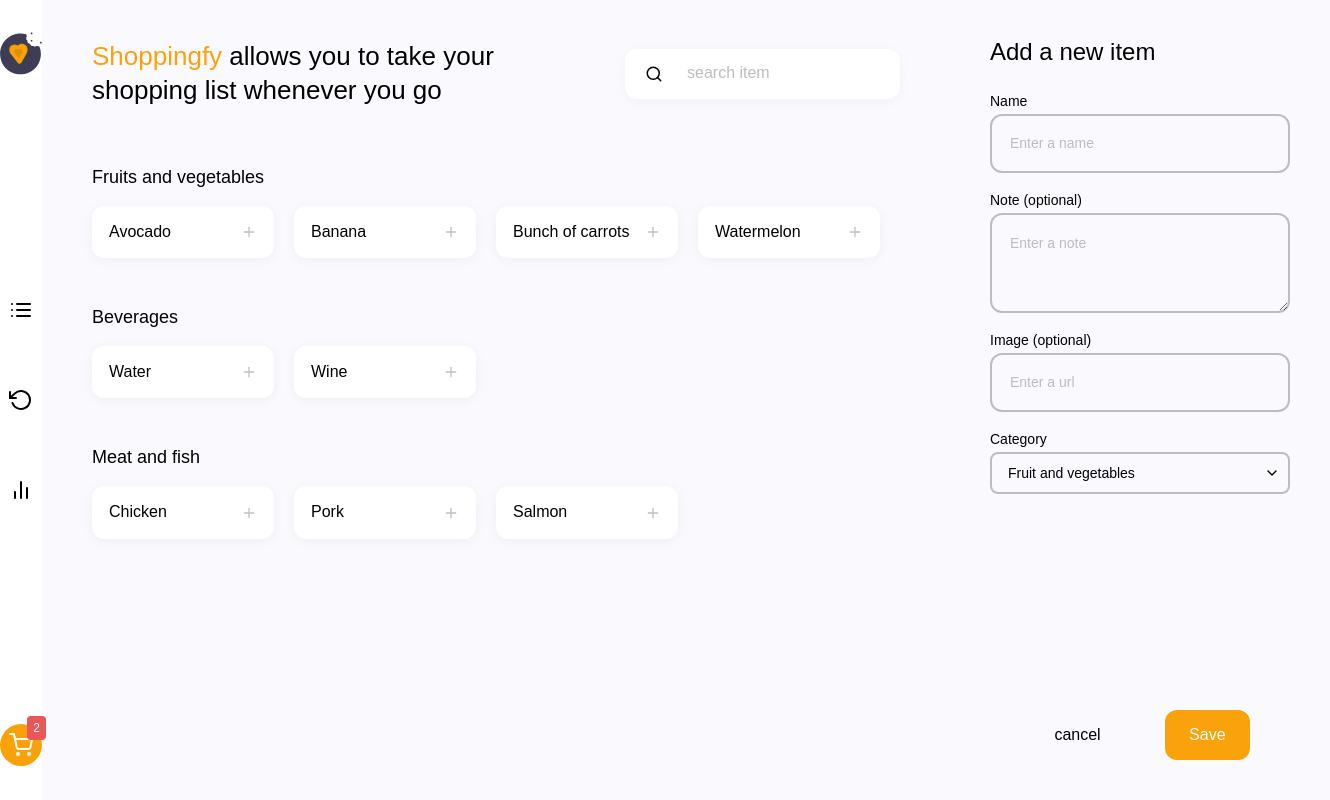
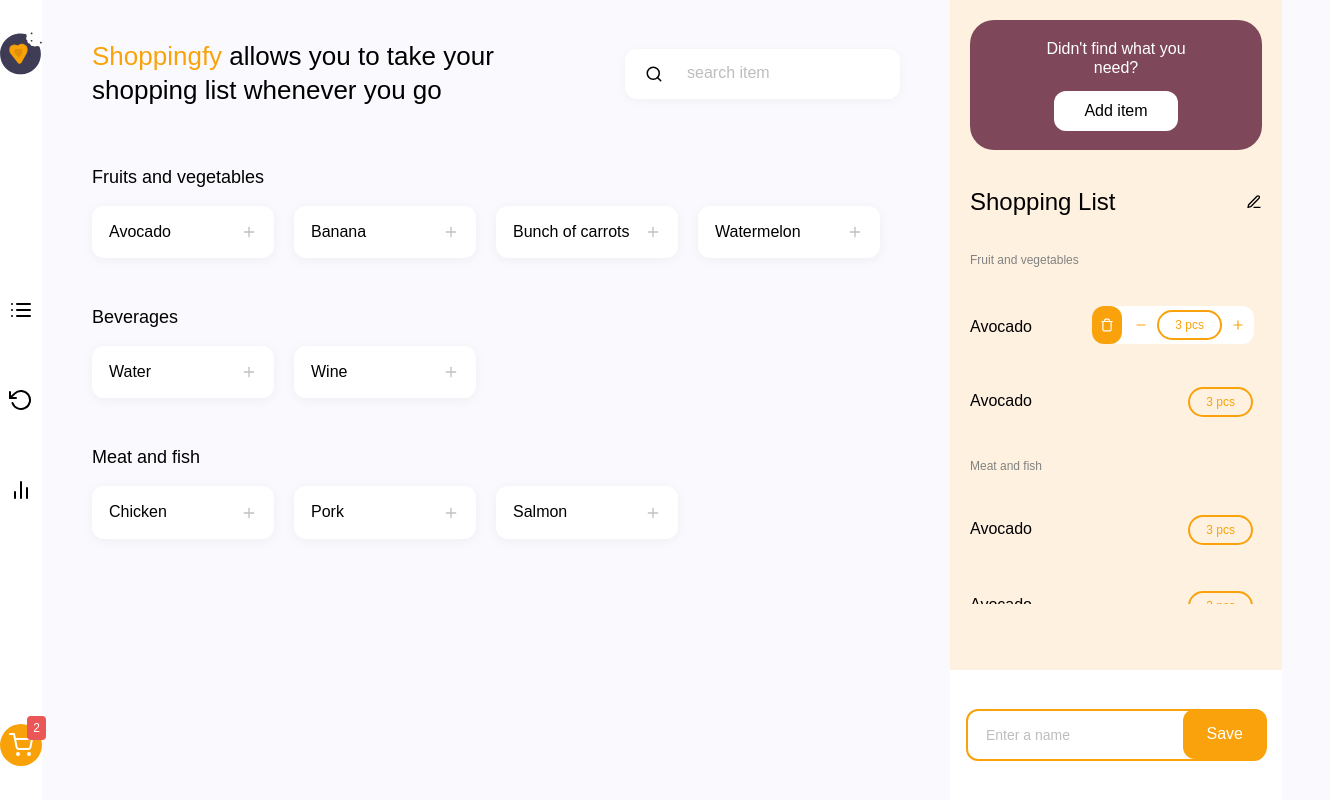
Before and after one commit to barbaraperic/shopping-list, a React (Vite) app: page / in a window 1280 px wide. Shown: the whole page, 1330 px wide, since content can reach past the window. Built offline with nearby package versions, Linux system fonts and the light colour scheme.

Commit message:
FIX: Save Input button position

```diff
--- a/src/components/Input/BaseInput.js
+++ b/src/components/Input/BaseInput.js
@@ -1,4 +1,5 @@
 import styled from "styled-components";
+import { COLORS } from '../../style/constants';
 
 const BaseInput = ({ label, placeholder, ...props }) => {
   return (
@@ -15,11 +16,6 @@ const Wrapper = styled.div`
   margin-bottom: 20px;
 `
 
-const Label = styled.label`
-  margin-bottom: 6px;
-  font-size: 14px;
-`
-
 const InputText = styled.input`
   width: 300px;
   padding: 20px 0;
@@ -32,6 +28,16 @@ const InputText = styled.input`
     color: hsla(0, 0%, 74%, 1);
     font-size: 14px;
   }
+
+  &:focus {
+    border: 2px solid ${COLORS.primary};
+    outline-offset: 4px;
+  }
+`
+
+const Label = styled.label`
+  margin-bottom: 6px;
+  font-size: 14px;
 `
 
 export default BaseInput
--- a/src/components/Input/SaveInput.js
+++ b/src/components/Input/SaveInput.js
@@ -23,6 +23,7 @@ const SaveInput = ({ type }) => {
 const Wrapper = styled.div`
   position: relative;
   display: flex;
+  padding: 0 16px;
 `
 
 const BaseInput = styled.input`
@@ -48,7 +49,7 @@ const Input = styled(BaseInput)`
 
 const StyledButton = styled(Button)`
   position: absolute;
-  right: 0;
+  right: 15px;
   margin: auto 0;
 `
 
--- a/src/components/Input/SearchInput.js
+++ b/src/components/Input/SearchInput.js
@@ -1,5 +1,6 @@
 import styled from 'styled-components';
-import { Icon } from '../../assets'
+import { Icon } from '../../assets';
+import { COLORS } from '../../style/constants';
 
 const SearchInput = () => {
   return (
@@ -35,6 +36,11 @@ const Input = styled.input`
     font-size: 16px;
     color: hsla(0, 0%, 74%, 1);
   }
+
+  &:focus {
+    border: 2px solid ${COLORS.primary};
+    outline-offset: 4px;
+  }
 `
 
 export default SearchInput
--- a/src/components/Input/TextAreaInput.js
+++ b/src/components/Input/TextAreaInput.js
@@ -39,11 +39,6 @@ const TextArea = styled.textarea`
 const Label = styled.label`
   margin-bottom: 6px;
   font-size: 14px;
-
-  ${TextArea}:active ~ & {
-    color: ${COLORS.primary};
-  }
-
 `
 
 
--- a/src/components/Select/Select.helpers.js
+++ b/src/components/Select/Select.helpers.js
@@ -2,8 +2,6 @@ import React from 'react';
 
 export function getDisplayedValue(value, children) {
   const childArray = React.Children.toArray(children)
-  console.log(childArray)
   const selectChild = childArray.find(child => child.props.children === value)
-  console.log(selectChild)
   return selectChild.props.children
 }
--- a/src/components/Select/Select.js
+++ b/src/components/Select/Select.js
@@ -4,7 +4,6 @@ import { getDisplayedValue } from './Select.helpers';
 
 const Select = ({ label, value, onChange, children, onClick }) => {
   const displayedValue = getDisplayedValue(value, children);
-  console.log(displayedValue)
 
   return (
     <Wrapper>
--- a/src/pages/Home.js
+++ b/src/pages/Home.js
@@ -2,7 +2,7 @@ import React, { useState } from 'react'
 import styled from 'styled-components';
 import Navigation from '../containers/Navigation'
 import Main from '../containers/Main'
-import { AddItemSidebar } from '../containers/Sidebar'
+import { PreviewSidebar } from '../containers/Sidebar'
 
 
 const Home = () => {
@@ -10,7 +10,7 @@ const Home = () => {
     <Wrapper>
       <Navigation />
       <StyledMain />
-      <AddItemSidebar />
+      <PreviewSidebar />
     </Wrapper>
   )
 }
```
